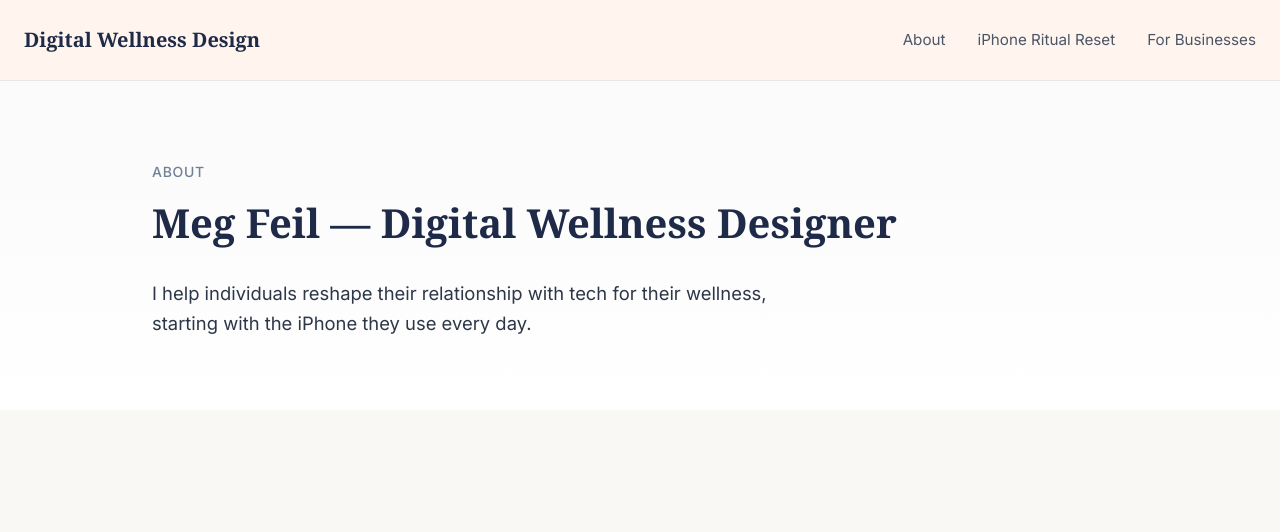
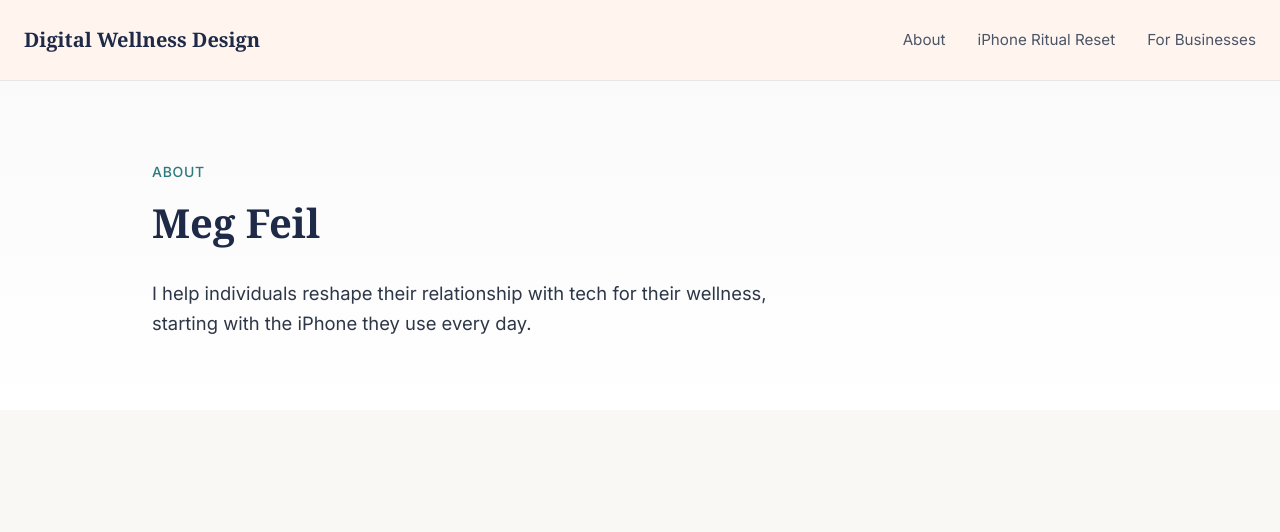
Before and after one commit to digitalwellnessdesign/io, a website: page about.html in a window 1280 px wide. Shown: the top 532 px of the page. Drawn offline with Linux system fonts and the light colour scheme; a web font is replaced by a local one.

Commit message:
Updated about.html

```diff
--- a/about.html
+++ b/about.html
@@ -43,7 +43,7 @@
     .about-hero .page-label {
       font-size: 0.875rem;
       font-weight: 500;
-      color: #718096;
+      color: #2c7a7b;
       text-transform: uppercase;
       letter-spacing: 0.05em;
       margin-bottom: var(--space-2);
@@ -287,7 +287,7 @@
   <section class="about-hero">
     <div class="container">
       <span class="page-label">About</span>
-      <h1>Meg Feil — Digital Wellness Designer</h1>
+      <h1>Meg Feil</h1>
       <p class="intro-copy">I help individuals reshape their relationship with tech for their wellness, starting with the iPhone they use every day.</p>
     </div>
   </section>
```
Also changed, not shown: practitioners.html (+1 -1 lines).
